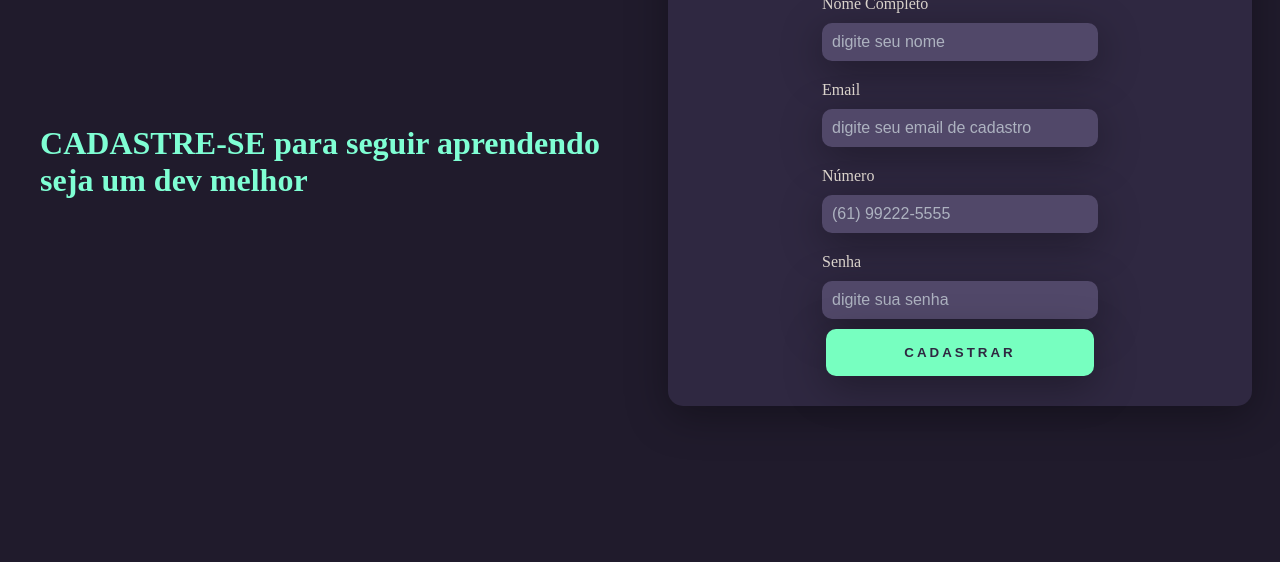
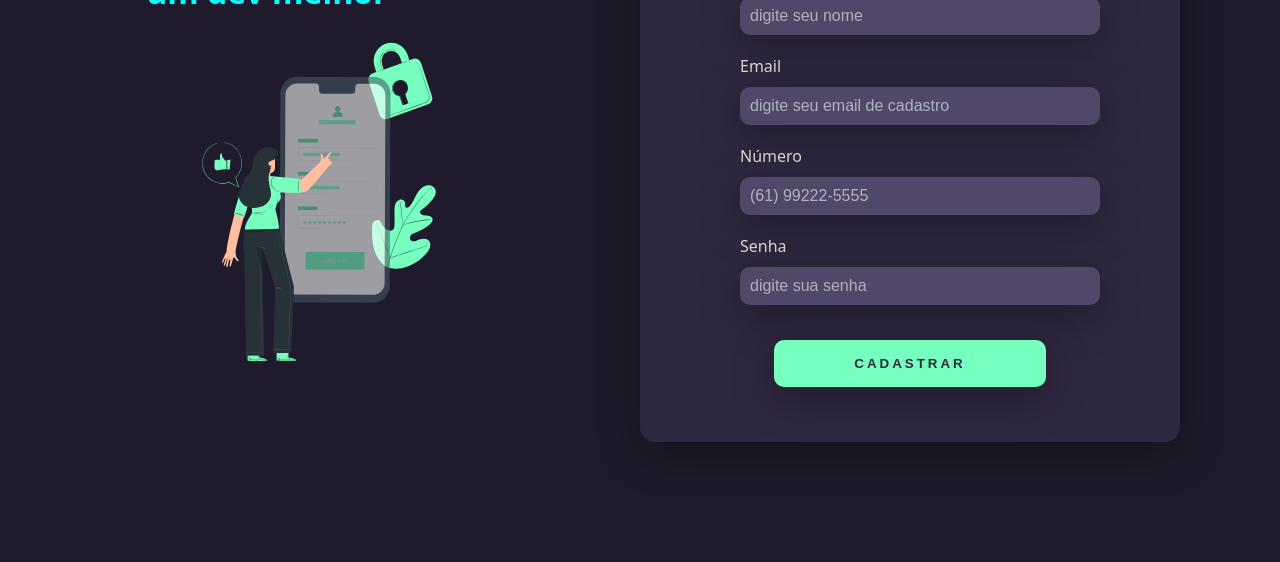
Before and after one commit to welison-coder/tela-cadastro, a plain HTML site: page index.html in a window 1280 px wide. Shown: the part 238-800 px from the top of the page. Drawn offline with Linux system fonts and the light colour scheme.

Commit message:
finalização de tela de cadastro

```diff
--- a/index.html
+++ b/index.html
@@ -10,10 +10,11 @@
     <body>
         <div class="main-cadastro">
             <div class="left-cadastro">
-                <h1>CADASTRE-SE para seguir aprendendo
+                <h1>CADASTRE-SE para ser
                     <br>
-                    seja um dev melhor
+                  um dev melhor
                 </h1>
+                <img class="imagen" src="animacao.svg" alt="">
             </div>
             <div class="right-cadastro">
                 <div class="card-cadastro">
--- a/style.css
+++ b/style.css
@@ -1,5 +1,8 @@
+@import url ('https://fonts.googleapis.com/css2? família=Noto+Sans:wght@200&display=swap');
+
 body {
     margin: 0;
+    font-family: 'Noto Sans', sans-serif;
 }
 
 .main-cadastro{
@@ -32,7 +35,7 @@ body {
     align-items: center;
 }
 
-<<<<<<< HEAD
+
 .left-cadastro > h1{
     color: aqua;
     font-weight: 800;
@@ -58,6 +61,7 @@ body {
 }
 
 .textfield {
+    width: 100%;
     display: flex;
     flex-direction: column;
     align-items: flex-start;
@@ -66,7 +70,8 @@ body {
 }
 
 .textfield > input{
-    width: 20vw;
+    outline: none;
+    width: 10vw;
     border: none;
     border-radius: 10px;
     padding: 10px;
@@ -93,8 +98,9 @@ body {
 }
 
 .btn-cadastrar{
-    width: 70%;
+    width: 80%;
     padding: 16px 0px;
+    margin: 25px;
     border: none;
     border-radius: 10px;
     background: #77ffc0;
@@ -108,19 +114,21 @@ body {
     cursor: pointer;
 }
 
-.btn-login:hover{
-    background-color: aqua;
+.btn-cadastrar:hover{
+   background-color:   aqua;
     transition: all 0.5s;
     -webkit-filter: drop-shadow(15px 10px 5px rgba(0,0,0,.5));
     filter: drop-shadow(15px 10px 5px rgba(128, 198, 211, 0.5));
-=======
+
+}
+
 .card-cadastro{
     width: 60%;
     display: flex;
     justify-content: center;
     align-items: center;
     flex-direction: column;
-    padding: 30px 35px;
+    padding: 30px px;
     background: #2f2841;
     border-radius: 15px;
     box-shadow: 0px 10x 40px #00000056;
@@ -147,5 +155,8 @@ body {
     padding: 10px;
     border-radius: 10px;
     background: #514869;
->>>>>>> c70a4336c20250d9fae173ad4878cdc411286e21
 }
+
+.imagen{
+    width: 30vw;
+}
```
Also changed, not shown: animacao.svg (added).
